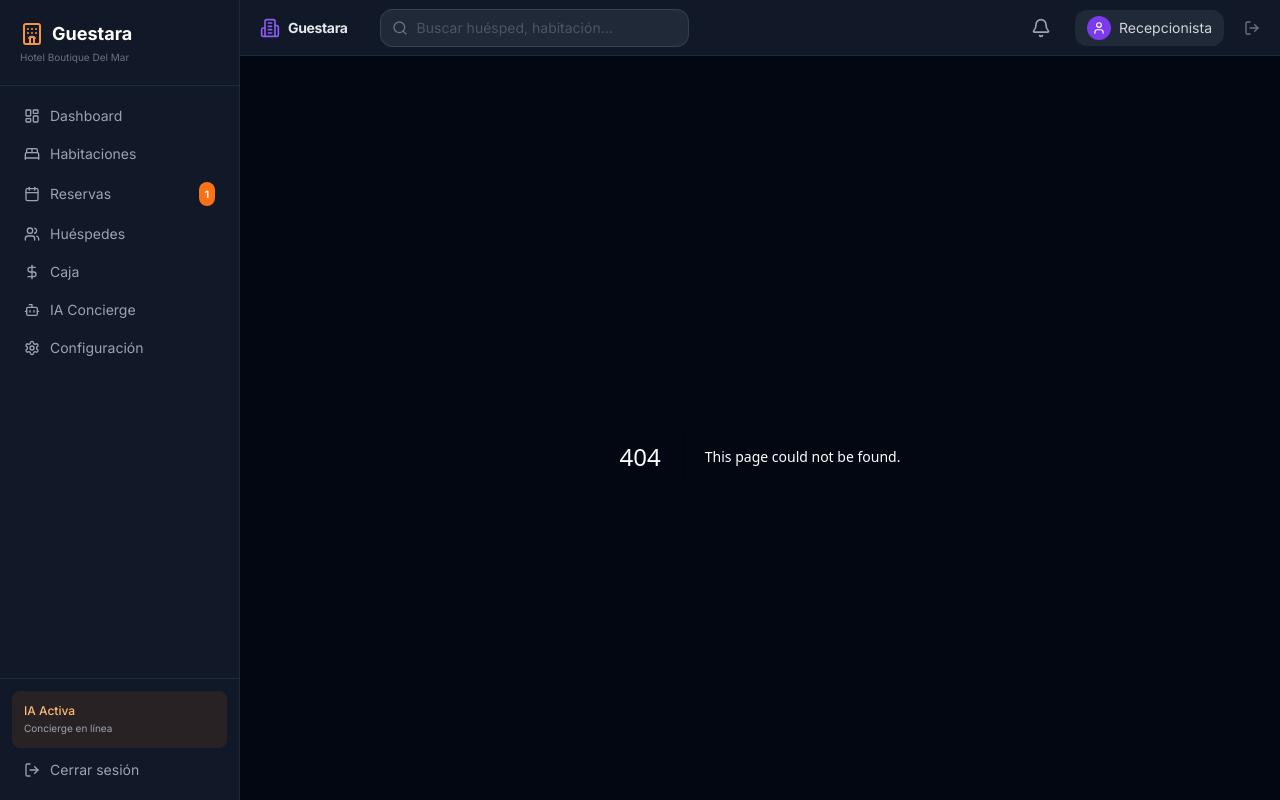
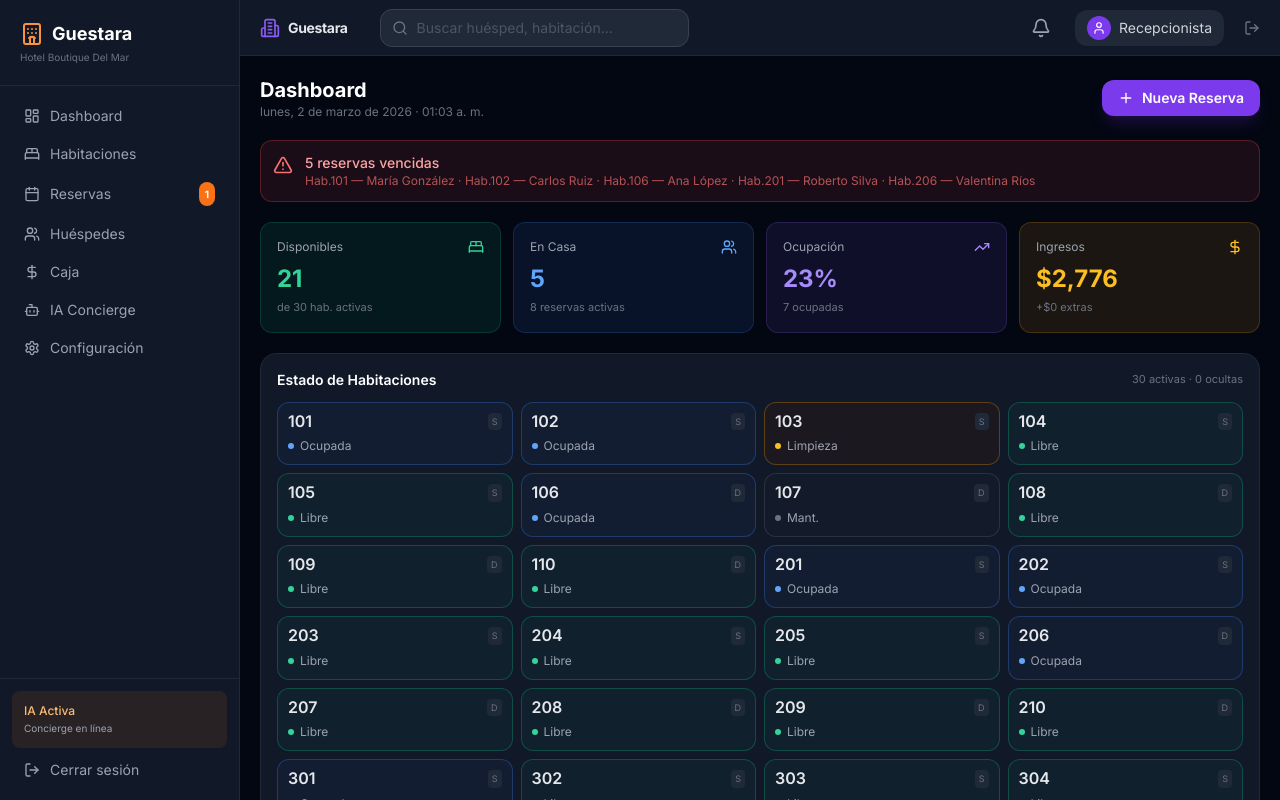
Before and after one commit to guestara-dev/guestara, a Next.js app: page /dashboard in a window 1280 px wide. Before the commit this address had no page. Built offline with nearby package versions, Linux system fonts and the light colour scheme.

Commit message:
feat(FUNC-11): dashboard/page - nueva ruta /dashboard + badge vencidas + FUNC-11

```diff
--- /dev/null
+++ b/app/dashboard/page.tsx
@@ -0,0 +1,152 @@
+'use client'
+import { useState, useEffect } from 'react'
+import RoomGrid from '@/components/RoomGrid'
+import ReservationModal from '@/components/ReservationModal'
+import GuestModal from '@/components/GuestModal'
+import { useStore } from '@/lib/store'
+import { Plus, BedDouble, Users, DollarSign, TrendingUp, AlertTriangle } from 'lucide-react'
+
+const statusCfg: Record<string,{label:string;cls:string}> = {
+  'pending':    { label:'Pendiente',  cls:'bg-amber-500/20 text-amber-300'   },
+  'confirmed':  { label:'Confirmada', cls:'bg-emerald-500/20 text-emerald-300' },
+  'checked-in': { label:'En Casa',    cls:'bg-blue-500/20 text-blue-300'     },
+  'completed':  { label:'Completada', cls:'bg-gray-500/20 text-gray-400'     },
+  'cancelled':  { label:'Cancelada',  cls:'bg-red-500/20 text-red-400'       },
+}
+
+export default function DashboardPage() {
+  const [showModal, setShowModal] = useState(false)
+  const [showConfirmReset, setShowConfirmReset] = useState(false)
+  const [confirmText, setConfirmText] = useState('')
+  const { reservations, rooms, extras, hotelLogo, setSelectedGuest, selectedRoomNumber, setSelectedRoomNumber, resetDashboard } = useStore()
+  const [mounted, setMounted] = useState(false)
+  useEffect(() => setMounted(true), [])
+
+  const enabledRooms  = rooms.filter(r => r.enabled !== false)
+  const active        = reservations.filter(r => !['cancelled','completed'].includes(r.status))
+  const inHouse       = reservations.filter(r => r.status === 'checked-in')
+  const available     = enabledRooms.filter(r => r.status === 'available').length
+  const occupied      = enabledRooms.filter(r => r.status === 'occupied').length
+  const occupancyPct  = enabledRooms.length > 0 ? Math.round((occupied / enabledRooms.length) * 100) : 0
+  const revenue       = reservations.filter(r => r.status !== 'cancelled').reduce((s,r) => s + r.amount, 0)
+  const extrasRev     = (extras ?? []).reduce((s,e) => s + e.total, 0)
+  const totalRevenue  = revenue + extrasRev
+  const today         = new Date().toLocaleDateString('es-CL', { weekday:'long', year:'numeric', month:'long', day:'numeric' })
+  const time          = mounted ? new Date().toLocaleTimeString('es-CL', { hour:'2-digit', minute:'2-digit' }) : '--:--'
+
+  useEffect(() => { if (selectedRoomNumber) setShowModal(true) }, [selectedRoomNumber])
+  const handleClose = () => { setShowModal(false); setSelectedRoomNumber(null) }
+
+  // FUNC-11 FIX: Detectar reservas vencidas (status checked-in pero checkout < hoy)
+  const now = new Date()
+  const overdueRes = reservations.filter(r => {
+    if (r.status !== 'checked-in') return false
+    const checkout = new Date(r.checkOut)
+    return checkout < now
+  })
+
+  const stats = [
+    { label:'Disponibles', value:available,             sub:`de ${enabledRooms.length} hab. activas`, icon:BedDouble,   color:'text-emerald-400', bg:'bg-emerald-500/10 border-emerald-500/20' },
+    { label:'En Casa',     value:inHouse.length,         sub:`${active.length} reservas activas`,      icon:Users,       color:'text-blue-400',    bg:'bg-blue-500/10 border-blue-500/20'     },
+    { label:'Ocupación',   value:`${occupancyPct}%`,     sub:`${occupied} ocupadas`,                  icon:TrendingUp,  color:'text-violet-400',  bg:'bg-violet-500/10 border-violet-500/20' },
+    { label:'Ingresos',    value:`$${totalRevenue.toLocaleString()}`, sub:`+$${extrasRev.toLocaleString()} extras`, icon:DollarSign, color:'text-amber-400', bg:'bg-amber-500/10 border-amber-500/20' },
+  ]
+
+  return (
+    <div className="p-5 space-y-5 max-w-full">
+      {/* HEADER */}
+      <div className="flex items-center justify-between">
+        <div className="flex items-center gap-3">
+          {hotelLogo && <img src={hotelLogo} alt="logo" className="w-8 h-8 rounded-lg object-cover" />}
+          <div>
+            <h1 className="text-xl font-bold">Dashboard</h1>
+            <p className="text-xs text-gray-500">{today} &middot; {time}</p>
+          </div>
+        </div>
+        <button
+          onClick={() => setShowModal(true)}
+          className="flex items-center gap-2 bg-violet-600 hover:bg-violet-500 px-4 py-2 rounded-xl text-sm font-semibold transition-colors shadow-lg shadow-violet-900/30"
+        >
+          <Plus className="w-4 h-4" /> Nueva Reserva
+        </button>
+      </div>
+
+      {/* FUNC-11: Alerta reservas vencidas */}
+      {overdueRes.length > 0 && (
+        <div className="flex items-start gap-3 bg-red-500/10 border border-red-500/30 rounded-xl p-3">
+          <AlertTriangle className="w-5 h-5 text-red-400 mt-0.5 shrink-0" />
+          <div>
+            <p className="text-sm font-medium text-red-300">{overdueRes.length} reserva{overdueRes.length > 1 ? 's' : ''} vencida{overdueRes.length > 1 ? 's' : ''}</p>
+            <p className="text-xs text-red-400/70">{overdueRes.map(r => `Hab.${r.room} — ${r.guest}`).join(' · ')}</p>
+          </div>
+        </div>
+      )}
+
+      {/* STATS */}
+      <div className="grid grid-cols-2 lg:grid-cols-4 gap-3">
+        {stats.map(({ label, value, sub, icon: Icon, color, bg }) => (
+          <div key={label} className={`border rounded-xl p-4 ${bg}`}>
+            <div className="flex items-center justify-between mb-2">
+              <span className="text-xs text-gray-400">{label}</span>
+              <Icon className={`w-4 h-4 ${color}`} />
+            </div>
+            <p className={`text-2xl font-bold ${color}`}>{value}</p>
+            <p className="text-[11px] text-gray-500 mt-1">{sub}</p>
+          </div>
+        ))}
+      </div>
+
+      {/* ROOM GRID */}
+      <div className="bg-gray-900 border border-gray-800 rounded-2xl p-4">
+        <div className="flex items-center justify-between mb-3">
+          <h2 className="font-semibold text-sm">Estado de Habitaciones</h2>
+          <span className="text-[11px] text-gray-500">{enabledRooms.length} activas · {rooms.filter(r=>r.enabled===false).length} ocultas</span>
+        </div>
+        <RoomGrid />
+      </div>
+
+      {/* ACTIVITY FEED */}
+      {active.length > 0 && (
+        <div className="bg-gray-900 border border-gray-800 rounded-2xl p-4">
+          <h2 className="font-semibold text-sm mb-3">Actividad · {active.length} activas</h2>
+          <div className="grid grid-cols-1 sm:grid-cols-2 lg:grid-cols-3 gap-2">
+            {active.slice(0, 6).map(r => {
+              // FUNC-11 FIX: Badge vencida
+              const isOverdue = r.status === 'checked-in' && new Date(r.checkOut) < now
+              return (
+                <div
+                  key={r.id}
+                  onClick={() => setSelectedGuest(r)}
+                  className={`rounded-xl p-3 cursor-pointer border transition-all hover:scale-[1.01] ${
+                    isOverdue
+                      ? 'bg-red-500/5 border-red-500/30 hover:border-red-500/50'
+                      : 'bg-gray-800/60 border-gray-700 hover:border-gray-600'
+                  }`}
+                >
+                  <div className="flex items-center gap-2 mb-1">
+                    <span className="text-sm font-medium text-white truncate">{r.guest}</span>
+                    {isOverdue && (
+                      <span className="ml-auto flex items-center gap-1 text-[10px] bg-red-500/20 text-red-400 px-1.5 py-0.5 rounded-full whitespace-nowrap">
+                        <AlertTriangle className="w-2.5 h-2.5" /> Vencida
+                      </span>
+                    )}
+                    {!isOverdue && (
+                      <span className={`ml-auto text-[10px] px-1.5 py-0.5 rounded-full ${statusCfg[r.status]?.cls}`}>
+                        {statusCfg[r.status]?.label}
+                      </span>
+                    )}
+                  </div>
+                  <p className="text-[11px] text-gray-400">Hab. {r.room} · {r.checkIn} → {r.checkOut}</p>
+                  <p className="text-[11px] text-gray-500">${r.amount.toLocaleString()} · {r.nights}n</p>
+                </div>
+              )
+            })}
+          </div>
+        </div>
+      )}
+
+      {showModal && <ReservationModal onClose={handleClose} />}
+      {selectedRoomNumber && !showModal && <GuestModal onClose={() => { setSelectedGuest(null); setSelectedRoomNumber(null) }} />}
+    </div>
+  )
+}
```
